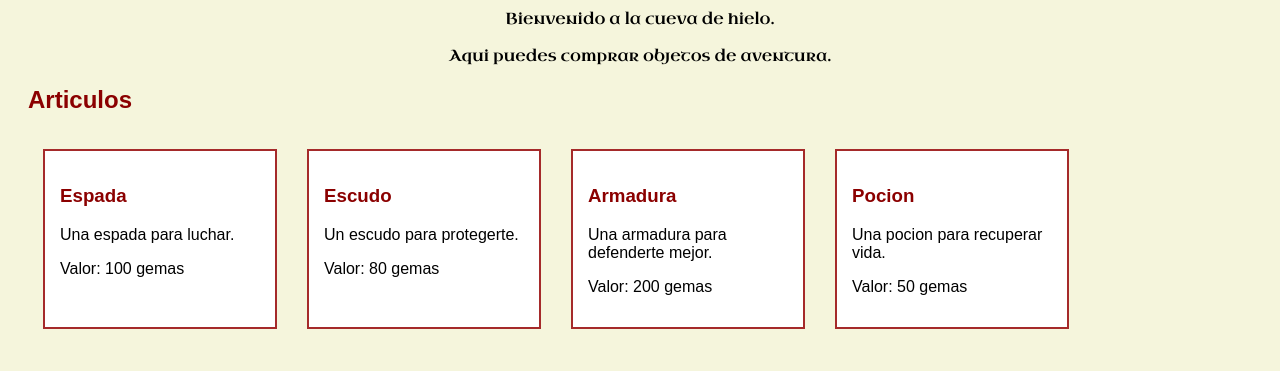
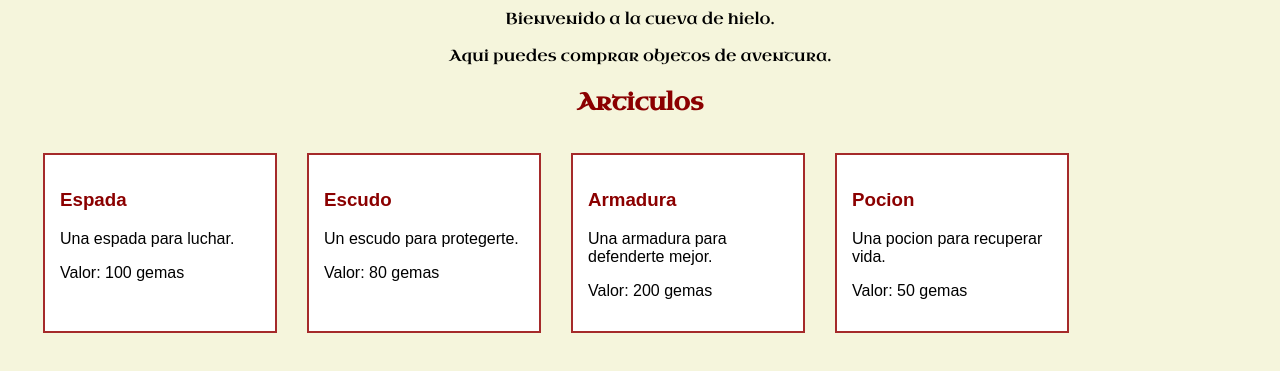
Before and after one commit to BryanGz25/Laboratorio-Github-5-8, a plain HTML site: page index.html in a window 1280 px wide. Shown: the part 139-510 px from the top of the page. Drawn offline with Linux system fonts and the light colour scheme.

Commit message:
se alinea texto de articulos y se cambia tipografia

```diff
--- a/styles.css
+++ b/styles.css
@@ -14,6 +14,8 @@ h1 {
 
 h2 {
     color: darkred;
+    text-align: center;
+    font-family: 'Uncial Antiqua', cursive;
 }
 
 .texto-principal {
```
